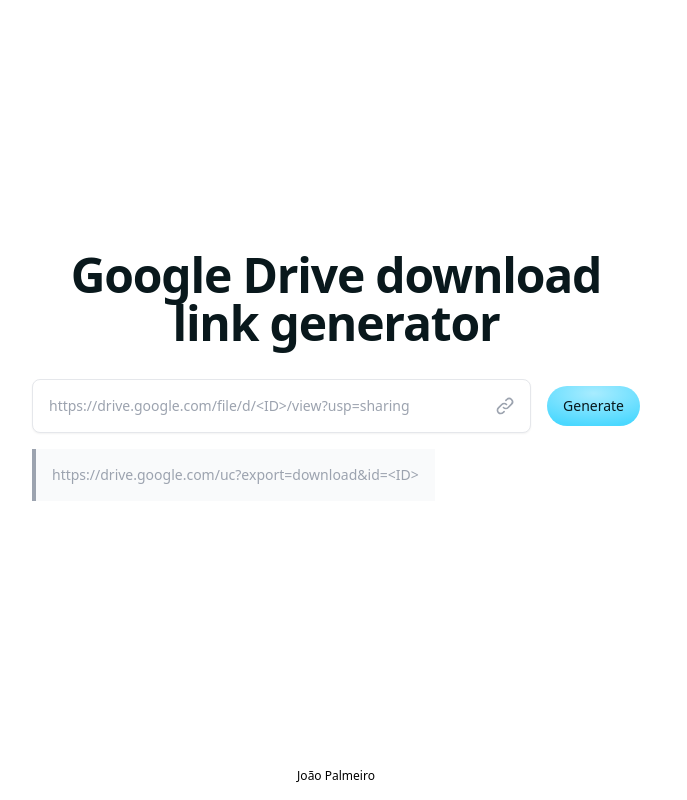
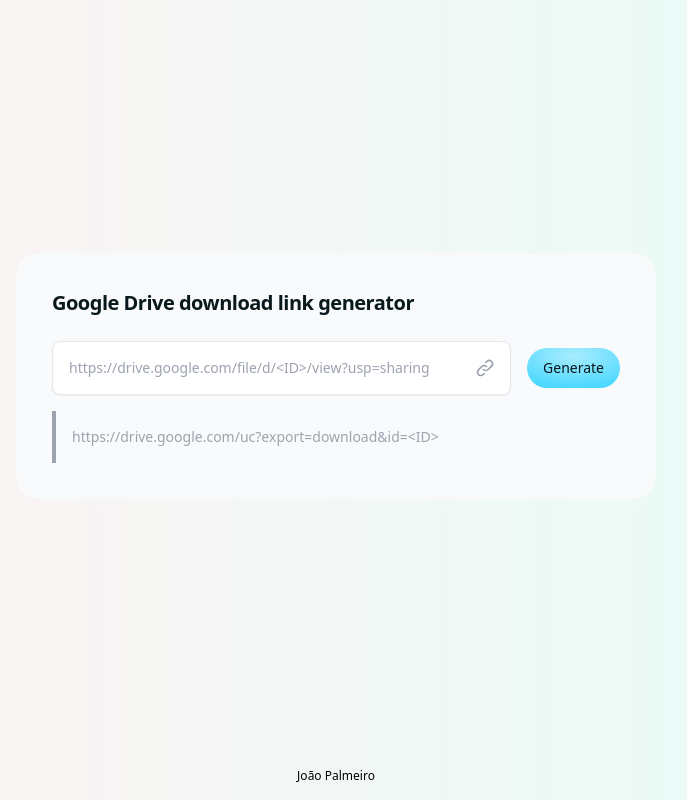
Before and after one commit to joaopalmeiro/google-drive-download-link-generator, a Svelte app: page / in a window 1280 px wide. Shown: the whole page, without its empty margins (304-991 px from the left). Built offline with nearby package versions, Linux system fonts and the light colour scheme.

Commit message:
Update styles

```diff
--- a/src/App.svelte
+++ b/src/App.svelte
@@ -12,24 +12,27 @@
   };
 
   // https://svelte.dev/repl/ca01d7704d2e411bbe9a9911de6ea8bb?version=3.4.4
+  // "text-cyan-700 border-cyan-700 bg-cyan-50"
   $: downloadClasses =
     downloadUrl === undefined
       ? "text-gray-400 border-gray-400 bg-gray-50"
-      : "text-cyan-700 border-cyan-700 bg-cyan-50";
+      : "text-sendstack-onyx border-sendstack-onyx bg-gray-100";
 </script>
 
 <!-- https://devdojo.com/tails -->
 <!-- https://hypercolor.dev/ -->
 <!-- https://tailwind-elements.com/quick-start/ -->
 <!-- https://delba.dev/ -->
-<div class="min-h-screen antialiased flex flex-col items-center">
+<div
+  class="min-h-screen antialiased flex flex-col items-center px-9 bg-gradient-to-r from-rose-100/50 to-teal-100/50"
+>
   <!-- https://tailwindcss.com/docs/height#viewport-height -->
   <!-- https://stackoverflow.com/questions/55056513/vertical-align-with-tailwind-css-across-full-screen-div -->
   <!-- https://tailwindcss.com/docs/max-width -->
   <!-- https://tailwindcss.com/docs/letter-spacing#customizing-your-theme -->
-  <main class="max-w-screen-sm w-full px-4 my-auto text-center">
+  <main class="max-w-screen-sm w-full p-9 my-auto bg-gray-50 rounded-3xl">
     <!-- https://tailwindcss.com/docs/installation -->
-    <h1 class="text-sendstack-onyx text-5xl tracking-tight font-bold">
+    <h1 class="text-sendstack-onyx text-xl tracking-tight font-bold">
       Google Drive download link generator
     </h1>
 
@@ -37,7 +40,7 @@
     <!-- https://tailwindcss.com/docs/gap -->
     <form
       on:submit|preventDefault={onSubmit}
-      class="flex flex-row items-center gap-x-4 mt-8"
+      class="flex flex-row items-center gap-x-4 mt-6"
     >
       <!-- https://www.hyperui.dev/components/inputs -->
       <!-- https://www.hyperui.dev/components/forms -->
@@ -94,7 +97,7 @@
       >
     </form>
 
-    <div class="flex flex-row items-center justify-between gap-x-4 mt-4">
+    <div class="flex flex-row items-center gap-x-4 mt-4">
       <!-- https://www.hyperui.dev/components/alerts -->
       <!-- https://tailwindcss.com/docs/text-overflow -->
       <!-- https://tailwindcss.com/docs/overflow -->
```
Also changed, not shown: 1 other file (tests, documents, lock files or other folders).
